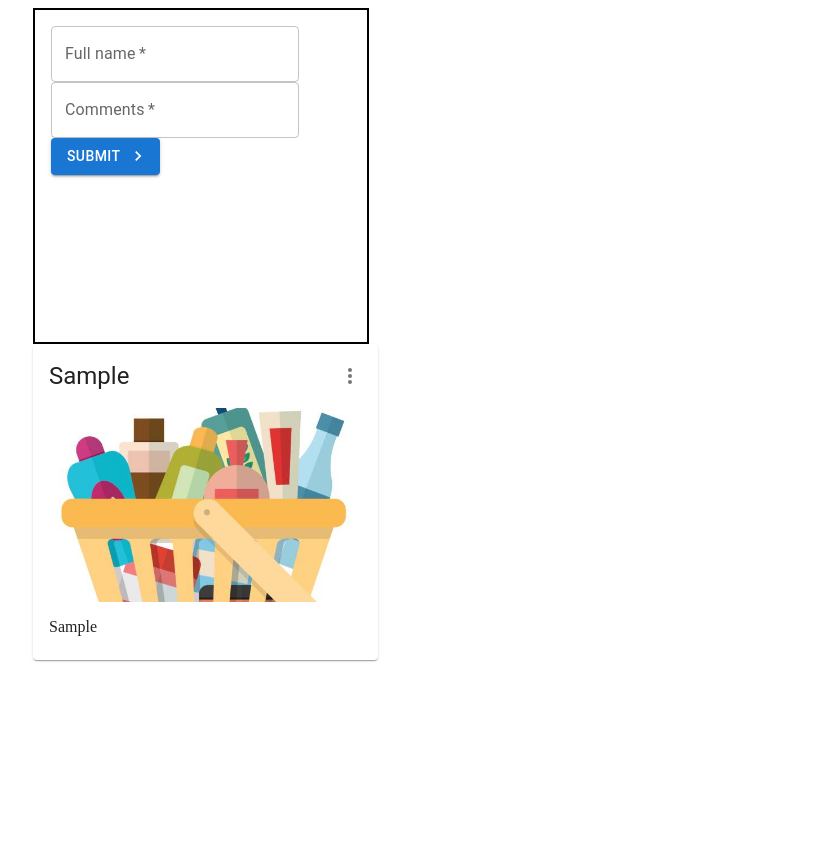
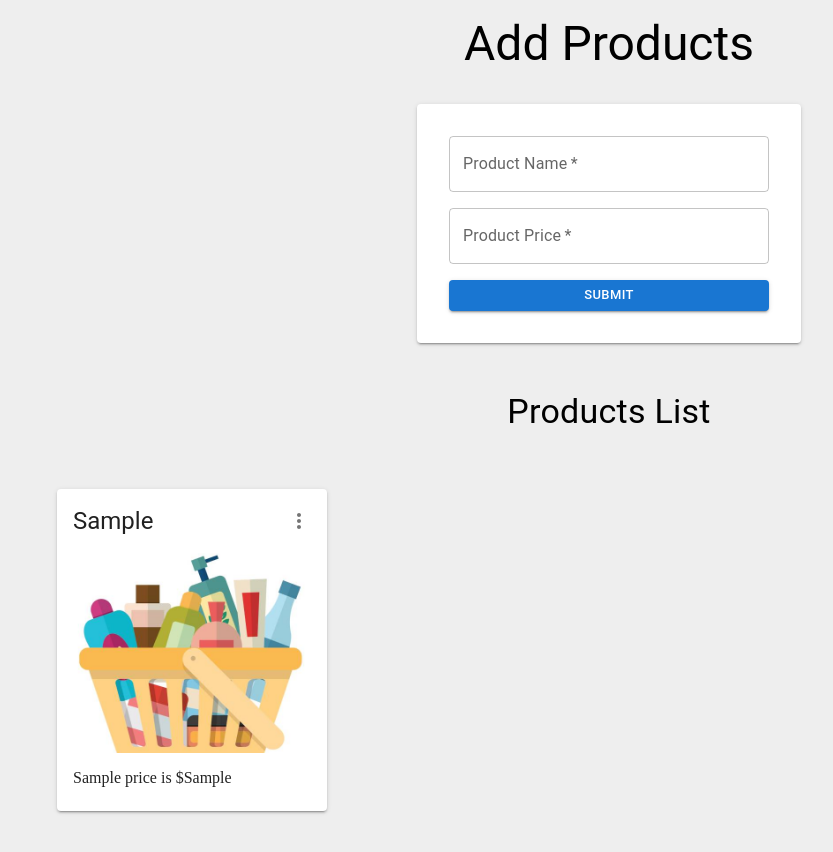
Before and after one commit to tringapps-sivaprathap/reactjs-mui, a React (Create React App) app: page / in a window 1280 px wide. Both pictures are taken after typing "Sample", "Sample" into the empty fields and a click on the button "SUBMIT". Shown: the top 852 px of the page, without its empty margins (31-864 px from the left). Before the commit the page ends 800 px from the top, so only its background shows below. Built offline with nearby package versions, Linux system fonts and the light colour scheme.

Commit message:
project finished

```diff
--- a/package.json
+++ b/package.json
@@ -12,6 +12,7 @@
     "@testing-library/user-event": "^13.5.0",
     "react": "^18.1.0",
     "react-dom": "^18.1.0",
+    "react-hook-form": "^7.30.0",
     "react-scripts": "5.0.1",
     "web-vitals": "^2.1.4"
   },
--- a/src/App.js
+++ b/src/App.js
@@ -1,27 +1,27 @@
-import { KeyboardArrowRight } from '@mui/icons-material';
-import { Container, Box ,TextField, Button } from '@mui/material';
 import { useEffect, useState } from 'react';
+import { useForm } from 'react-hook-form';
+import { Typography, TextField, Button, Stack, Paper } from '@mui/material';
 import DisplayCards from './components/DisplayCards';
-import './App.css';
 
 function App() {
   const [data, setData] = useState([]);
-//   const [updateData, setUpdateData] = useState({});
   const [index, setIndex] = useState(0);
   const [name, setName] = useState('');
   const [comments, setComments] = useState('');
+  const [productFlag, setProductFlag] = useState(false);
+
+  const {register, handleSubmit, formState: { errors }} = useForm();
 
   useEffect(() => {
     localStorage.setItem('users', JSON.stringify(data));
+    (data.length === 0) && setProductFlag(false);
   }, [data]);
 
-  const handleSubmit = (event) => {
-    event.preventDefault();
-
+  const onSubmit = (formData) => {
     let user = {
       id: index,
-      name: name,
-      comments: comments
+      name: formData.productName,
+      comments: formData.productPrice
     }
 
     setData([...data, user]);
@@ -29,26 +29,27 @@ function App() {
 
     setName('');
     setComments('');
+    setProductFlag(true);
   }
 
   return (
-    <Container>
-        <form noValidate autoComplete='off' onSubmit={handleSubmit}>
-          <Box
-            sx={{
-              height: 300,
-              width: 300,
-              padding: 2,
-              border: 2
-            }}
-          >
-            <TextField label="Full name" value={name} variant='outlined' color='primary' required onChange={(e) => {setName(e.target.value)}} />
-            <TextField label="Comments" value={comments} variant='outlined' color='primary' required onChange={(e) => {setComments(e.target.value)}} />
-            <Button type='submit' variant='contained' endIcon={<KeyboardArrowRight />}>Submit</Button>
-          </Box>
+    <>
+      <Typography variant="h3" component="h3">
+        Add Products
+      </Typography>
+
+      <Paper sx={{padding: '2rem', width: '30vw'}} elevation={2}>
+        <form autoComplete='off' onSubmit={handleSubmit(onSubmit)}>
+          <Stack direction='column' spacing={2}>
+            <TextField error={Boolean(errors?.productName)} helperText={errors?.productName && errors.productName.message} {...register("productName", { required: "Required" })} type="text" label="Product Name" value={name} variant='outlined' color='primary' required autoFocus onChange={(e) => {setName(e.target.value)}}  />
+            <TextField error={Boolean(errors?.productPrice)} helperText={errors?.productName ? errors.productName.message : ''} {...register("productPrice", { required: "Required" })} type="text" label="Product Price" value={comments} variant='outlined' color='primary' required onChange={(e) => {setComments(e.target.value)}} />
+            <Button type='submit' variant='contained' size='small'>Submit</Button>
+          </Stack>
         </form>
-        <DisplayCards data={data} setData={setData} setName={setName} setComments={setComments} />
-    </Container>
+      </Paper>
+
+      <DisplayCards data={data} setData={setData} setName={setName} setComments={setComments} productFlag={productFlag}/>
+    </>
   );
 }
 
--- a/src/components/DisplayCards.js
+++ b/src/components/DisplayCards.js
@@ -1,40 +1,26 @@
-import Card from '@mui/material/Card';
-import CardHeader from '@mui/material/CardHeader';
-import CardMedia from '@mui/material/CardMedia';
-import CardContent from '@mui/material/CardContent';
-import IconButton from '@mui/material/IconButton';
-import MoreVertIcon from '@mui/icons-material/MoreVert';
-import Typography from '@mui/material/Typography';
-import Menu from '@mui/material/Menu';
-import MenuItem from '@mui/material/MenuItem';
-import Dialog from '@mui/material/Dialog';
-import DialogActions from '@mui/material/DialogActions';
-import DialogContent from '@mui/material/DialogContent';
-import DialogContentText from '@mui/material/DialogContentText';
-import DialogTitle from '@mui/material/DialogTitle';
-import Button from '@mui/material/Button';
 import { useState } from 'react';
+import {
+  Typography, Button, IconButton,
+  Container, Grid,
+  Card, CardHeader, CardMedia, CardContent,
+  Menu, MenuItem,
+  Dialog, DialogActions, DialogTitle,
+} from '@mui/material';
+import MoreVertIcon  from '@mui/icons-material/MoreVert';
 import ProductImage from '../assets/product-picture.jpg';
 
-const DisplayCards = ({ data, setData, setName, setComments }) => {
+const DisplayCards = ({ data, setData, setName, setComments, productFlag }) => {
   const [clickIndex, setClickIndex] = useState(null);
   const [anchorEl, setAnchorEl] = useState(null);
   const open = Boolean(anchorEl);
   // for alert
   const [openPop, setOpenPop] = useState(false);
 
-  const handleClickOpenPop = () => {
-    setOpenPop(true);
-  };
+  const handleClickOpenPop = () => {setOpenPop(true)};
 
-  const cancelClosePop = () => {
-    setOpenPop(false);
-  };
+  const cancelClosePop = () => {setOpenPop(false)};
 
-  const yesClosePop = () => {
-    deleteCard();
-    setOpenPop(false);
-  };
+  const yesClosePop = () => {deleteCard(); setOpenPop(false);}
 
   const handleClick = (event, index) => {setAnchorEl(event.currentTarget); setClickIndex(index);};
 
@@ -64,9 +50,13 @@ const DisplayCards = ({ data, setData, setName, setComments }) => {
 
   return (
       <>
+      <Container sx={{ padding: '1rem'}}>
+      {productFlag && <Typography variant="h4" component="h4" className='product-section-title'>Products List</Typography>}
+      <Grid container spacing={3} sx={{ margin: '2rem 0'}}>
         {data.map((user) => {
             return (
-                <Card key={user.id} sx={{ maxWidth: 345 }}>
+              <Grid key={user.id} item md={3}>
+                <Card elevation={2}>
                     <CardHeader
                         action={
                             <IconButton id="options-button" onClick={(event) => {handleClick(event, user.id)}}
@@ -74,54 +64,40 @@ const DisplayCards = ({ data, setData, setName, setComments }) => {
                                 aria-haspopup="true"
                                 aria-expanded={open ? 'true' : undefined}
                             >
-                                <MoreVertIcon />
+                              <MoreVertIcon />
                             </IconButton>
                         }
                         title={user.name}
                     />
                     <CardMedia
                         component="img"
-                        height="194"
+                        height="200vh"
                         image={ProductImage}
                         alt="Product Picture"
                     />
                     <CardContent>
                         <Typography variant='body'>
-                            {user.comments}
+                            {user.name + ' price is $' + user.comments}
                         </Typography>
                     </CardContent>
                 </Card>
+                </Grid>
             );
         })}
+        </Grid>
+      </Container>
 
-        <Menu id="options-menu" anchorEl={anchorEl} open={open}
-            MenuListProps={{
-            'aria-labelledby': 'options-button',
-            }}
-            onClose={handleClose}
-        >
+
+      <Menu id="options-menu" anchorEl={anchorEl} open={open} onClose={handleClose} MenuListProps={{'aria-labelledby': 'options-button'}}>
         <MenuItem onClick={editCard}>Edit</MenuItem>
         <MenuItem onClick={handleClickOpenPop}>Delete</MenuItem>
       </Menu>
 
-      <Dialog
-        open={openPop}
-        onClose={handleClose}
-        aria-labelledby="alert-dialog-title"
-        aria-describedby="alert-dialog-description"
-      >
-        <DialogTitle id="alert-dialog-title">
-          {"Are you sure want to delete?"}
-        </DialogTitle>
-        {/* <DialogContent>
-          <DialogContentText id="alert-dialog-description">
-            Let Google help apps determine location. This means sending anonymous
-            location data to Google, even when no apps are running.
-          </DialogContentText>
-        </DialogContent> */}
+      <Dialog open={openPop} onClose={handleClose} aria-labelledby="alert-dialog-title" aria-describedby="alert-dialog-description">
+        <DialogTitle id="alert-dialog-title">{"Are you sure want to delete?"}</DialogTitle>
         <DialogActions>
           <Button onClick={cancelClosePop} autoFocus>Cancel</Button>
-          <Button onClick={yesClosePop}>Yes</Button>
+          <Button variant='contained' onClick={yesClosePop}>Yes</Button>
         </DialogActions>
       </Dialog>
       </>
@@ -129,7 +105,3 @@ const DisplayCards = ({ data, setData, setName, setComments }) => {
 }
 
 export default DisplayCards;
-
-
-
-// onClick={() => {deleteCard(user.id)}}
--- a/src/index.css
+++ b/src/index.css
@@ -0,0 +1,24 @@
+* {
+    margin: 0;
+    padding: 0;
+    box-sizing: border-box;
+}
+
+body {
+    background-color: #eeeeee;
+}
+
+#root {
+    display: flex;
+    align-items: center;
+    justify-content: center;
+    flex-direction: column;
+}
+
+#root > * {
+    margin: 1rem;
+}
+
+.product-section-title {
+    text-align: center;
+}
```
Also changed, not shown: src/App.css (deleted), 1 other file (tests, documents, lock files or other folders).
